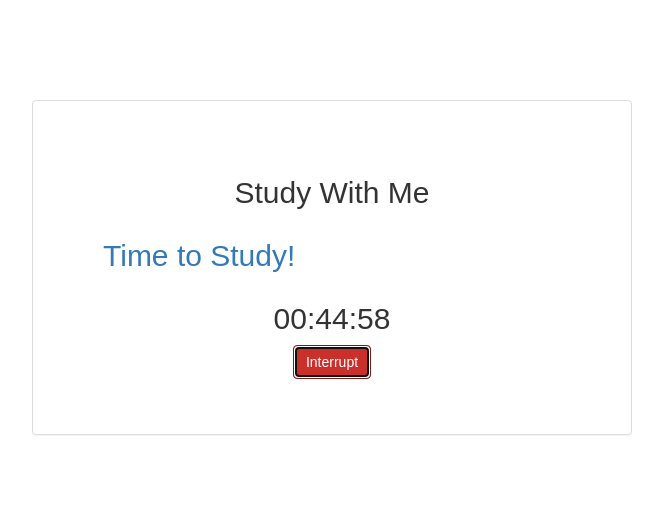
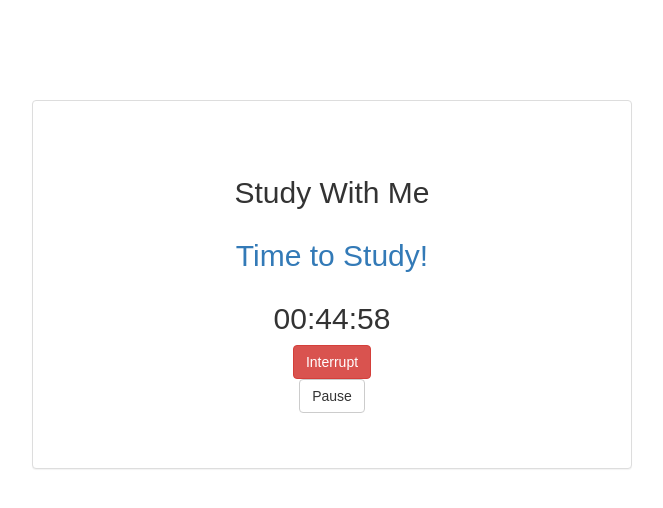
Before and after one commit to jonnyk20/swm-old, a React (Create React App) app: page / in a window 1280 px wide. Both pictures are taken after a click on the button "Start". Shown: the top 508 px of the page, without its empty margins (308-971 px from the left). Built offline with nearby package versions, Linux system fonts and the light colour scheme.

Commit message:
pause button works

```diff
--- a/src/Timer/components/Timer.jsx
+++ b/src/Timer/components/Timer.jsx
@@ -22,6 +22,7 @@ class Timer extends Component {
     this.startTimer = this.startTimer.bind(this);
     this.reduceTimer = this.reduceTimer.bind(this);
     this.stopTimer = this.stopTimer.bind(this);
+    this.pauseTimer = this.pauseTimer.bind(this);
   }
 
   setStudyTime(newStudyTime){
@@ -44,6 +45,27 @@ class Timer extends Component {
     });
   }
 
+  stopTimer() {
+    if (this.state.timer){
+      clearInterval(this.state.timer);
+    }
+
+    this.setState({
+      timerState: timerStates.NOT_SET,
+      timer: null,
+      currentTime: moment.duration(this.state.studyTime)
+    });
+  }
+
+  pauseTimer() {
+    this.setState({
+      timerState: timerStates.PAUSED
+    });
+    if (this.state.timer){
+      clearInterval(this.state.timer);
+    }
+  }
+
   reduceTimer(){
     if (this.state.currentTime.get('hours') === 0 &&
           this.state.currentTime.get('minutes') === 0 &&
@@ -57,18 +79,6 @@ class Timer extends Component {
 
     this.setState({
       currentTime: newTime,
-    });
-  }
-
-  stopTimer() {
-    if (this.state.timer){
-      clearInterval(this.state.timer);
-    }
-
-    this.setState({
-      timerState: timerStates.NOT_SET,
-      timer: null,
-      currentTime: moment.duration(this.state.studyTime)
     });
   }
 
@@ -98,6 +108,7 @@ class Timer extends Component {
         <TimerButton
           startTimer={this.startTimer}
           stopTimer={this.stopTimer}
+          pauseTimer={this.pauseTimer}
           timerState={this.state.timerState}
         />
         {
--- a/src/TimerButton/components/TimerButton.jsx
+++ b/src/TimerButton/components/TimerButton.jsx
@@ -15,10 +15,20 @@ class TimerButton extends Component {
               >Start</button>);
 
     if (this.props.timerState === timerStates.RUNNING)
-    return (<button
-                className='btn btn-danger center-block'
-                onClick={this.props.stopTimer}
-              >Interrupt</button>);
+    return (
+            <div>
+              <button
+                  className='btn btn-danger center-block'
+                  onClick={this.props.stopTimer}
+                >Interrupt</button>
+              <button
+                className='btn btn-default center-block'
+                onClick={this.props.pauseTimer}
+              >Pause</button>
+            </div>
+              );
+
+
 
     if (this.props.timerState === timerStates.COMPLETE)
     return (<button
@@ -26,6 +36,11 @@ class TimerButton extends Component {
                 onClick={this.props.stopTimer}
               >Reset</button>);
 
+    if (this.props.timerState === timerStates.PAUSED)
+    return (<button
+                className='btn btn-success center-block'
+                onClick={this.props.startTimer}
+              >Resume</button>);
   }
 
   render () {
--- a/src/TimerDisplay/components/TimerDisplay.jsx
+++ b/src/TimerDisplay/components/TimerDisplay.jsx
@@ -12,11 +12,11 @@ const TimerDisplay = (props) => (
     <div className='row center-block'>
       {
         (props.timerState === timerStates.BREAK)
-        && <h2 className='text-success'> Time for a Break! </h2>
+        && <h2 className='text-success text-center'> Time for a Break! </h2>
       }
       {
         (props.timerState === timerStates.RUNNING)
-        && <h2 className='text-primary'> Time to Study! </h2>
+        && <h2 className='text-primary text-center'> Time to Study! </h2>
       }
       </div>
 
--- a/src/timerStates.js
+++ b/src/timerStates.js
@@ -2,3 +2,4 @@ export const NOT_SET = 0;
 export const RUNNING = 1;
 export const COMPLETE = 2;
 export const BREAK = 3;
+export const PAUSED = 4;
```
